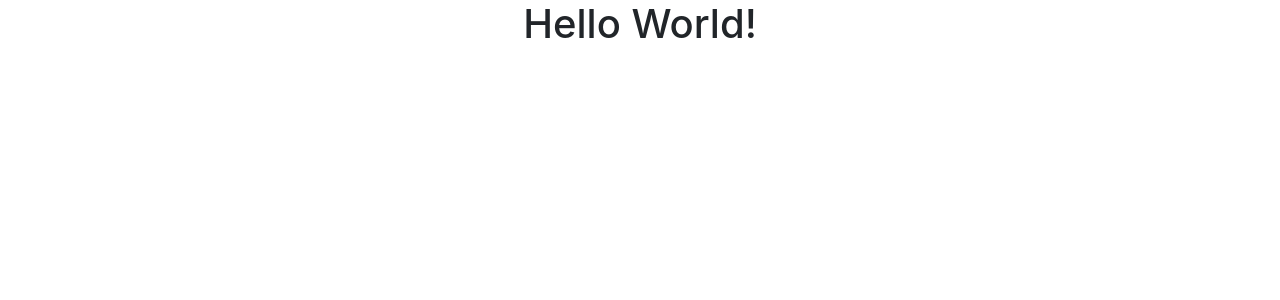
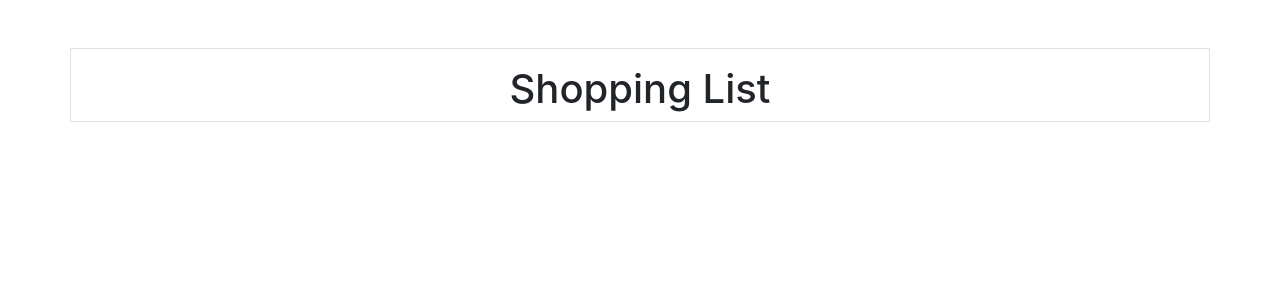
Before and after one commit to slvDev/shopping-basket, a React (Create React App) app: page / in a window 1280 px wide. Shown: the top 300 px of the page. Built offline with nearby package versions, Linux system fonts and the light colour scheme.

Commit message:
Add init App state and Header component

```diff
--- a/src/Components/App.js
+++ b/src/Components/App.js
@@ -1,11 +1,32 @@
-import React from 'react'
+import React, { Component } from 'react'
+import Header from './Header'
 
-const App = () => {
-    return (
-        <div className="text-center">
-            <h1>Hello World!</h1>
-        </div>
-    )
+class App extends Component {
+    state = {
+        poducts: [
+            {
+                name: "Potato",
+                count: 2
+            },
+            {
+                name: "Pasts",
+                count: 4
+            },
+            {
+                name: "Bananas",
+                count: 1
+            }
+        ]
+    }
+
+    render() {
+        return (
+            <div className="container border text-center mt-5">
+                <Header />
+
+            </div>
+        )
+    }
 }
 
 export default App
--- /dev/null
+++ b/src/Components/Header.js
@@ -0,0 +1,11 @@
+import React from 'react'
+
+const Header = () => {
+    return(
+        <div className="mt-3">
+            <h1>Shopping List</h1>
+        </div>
+    )
+}
+
+export default Header
```
